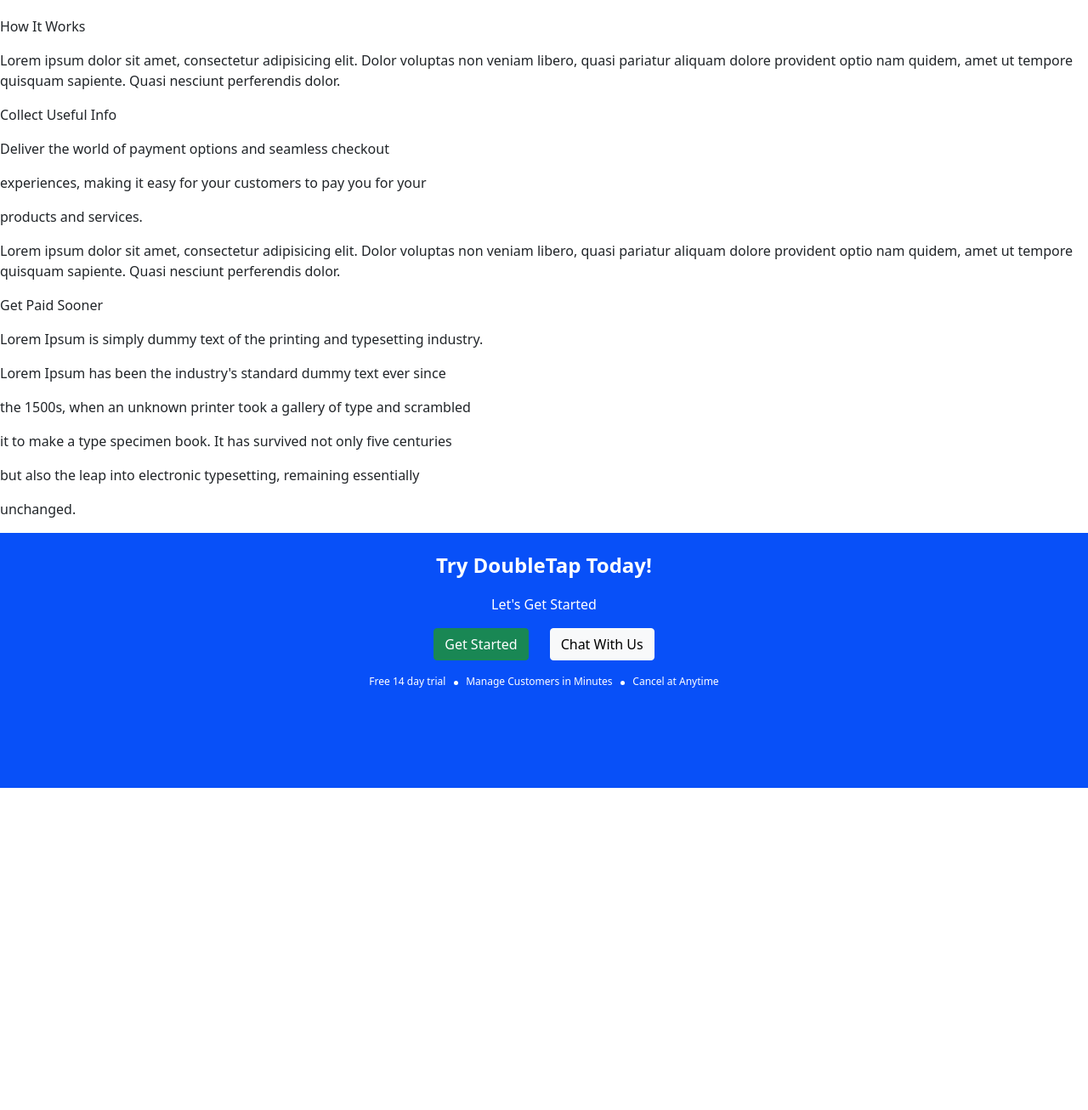
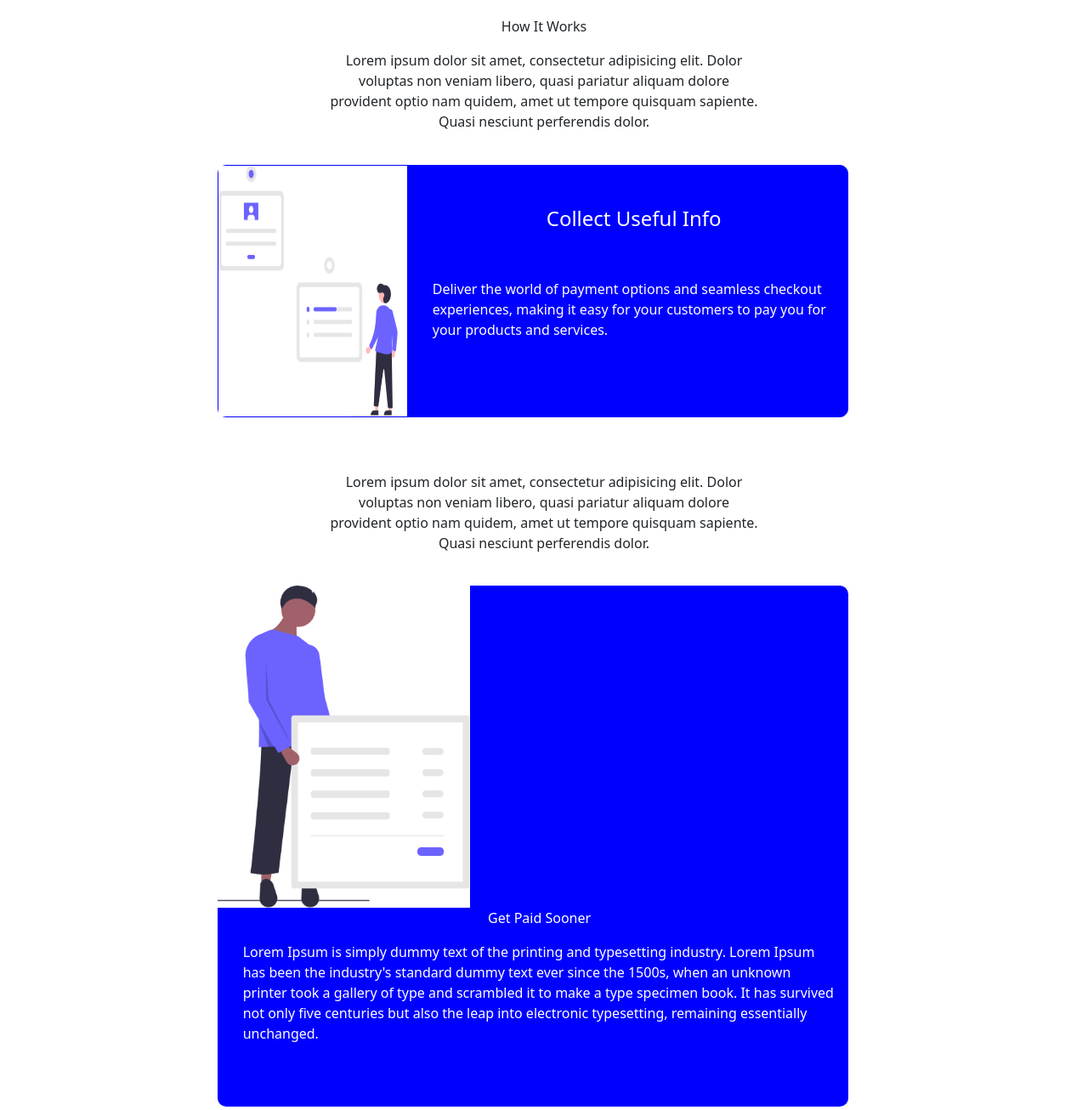
Before and after one commit to KatieHealy1/crm_project, a plain HTML site: page how_it_works/index.html in a window 1280 px wide. Shown: the part 580-1886 px from the top of the page at 85% size. Before the commit the page ends 1507 px from the top, so only its background shows below. Drawn offline with nearby package versions, Linux system fonts and the light colour scheme.

Commit message:
updated how it works

```diff
--- a/how_it_works/css/main.css
+++ b/how_it_works/css/main.css
@@ -68,3 +68,51 @@ a, a:hover{
     border-radius: 50%;
     display: inline-block;
 }
+
+
+.card {
+    flex-direction:row;
+    border-color: blue;
+    background-color: blue;
+    color: white;
+    margin-top: 3%;
+    margin-bottom: 5%;
+    margin-left: 20%;
+    border-radius:10px;
+    text-align: left;
+}
+
+.intro{
+    text-align: center;
+    margin-left: 30%;
+    margin-right: 30%;
+
+}
+
+.card_2 {
+    flex-direction:row;
+    border: none;
+    background-color: blue;
+    color: white;
+    margin-top: 3%;
+    margin-bottom: 5%;
+    margin-left: 20%;
+    border-radius:10px;
+    text-align: left;
+}
+
+.card img{
+    background-color: white;
+    width: 30%;
+}
+
+.card_2 img{
+    background-color: white;
+    width: 40%;
+}
+
+.card_body{
+    padding-left: 4%;
+    padding-right: 2%;
+    padding-bottom: 10%;
+}
--- a/how_it_works/index.html
+++ b/how_it_works/index.html
@@ -81,26 +81,46 @@
     </div>
 
     <!-- Text 1 -->
-    <p>How It Works</p>
-    <p>Lorem ipsum dolor sit amet, consectetur adipisicing elit. Dolor voluptas non veniam libero, quasi pariatur aliquam dolore provident optio nam quidem, amet ut tempore quisquam sapiente. Quasi nesciunt perferendis dolor.</p>
+    <div class="intro">
+    <center><p>How It Works</p>
+    <p>Lorem ipsum dolor sit amet, consectetur adipisicing elit. Dolor voluptas non veniam libero, quasi pariatur aliquam dolore provident optio nam quidem, amet ut tempore quisquam sapiente. Quasi nesciunt perferendis dolor.</p></center>
+    </div>
+    <!-- Card 1 -->
 
-    <!-- Card 1 -->
-    <p>Collect Useful Info</p>
-    <p>Deliver the world of payment options and seamless checkout</p>
-    <p>experiences, making it easy for your customers to pay you for your</p>
-    <p>products and services.</p>
+    <div class="card" style="width:58%; height:40%">
+        <img class="card-img-left" src="./img/Collect-info.png" >
+        <div class="card_body">
+            <br>
+            <br>
+            <center><h4 class="card_title">Collect Useful Info</h4></center>
+            <br>
+            <br>
+            <class="card_subtitle">Deliver the world of payment options and seamless checkout
+                <p>experiences, making it easy for your customers to pay you for your
+                products and services.
+        </div>
+    </div>
+
 
     <!-- Text 2 -->
+    <div class="intro">
     <p>Lorem ipsum dolor sit amet, consectetur adipisicing elit. Dolor voluptas non veniam libero, quasi pariatur aliquam dolore provident optio nam quidem, amet ut tempore quisquam sapiente. Quasi nesciunt perferendis dolor.</p>
+    </div>
+
 
     <!-- Card 2 -->
-    <p>Get Paid Sooner</p>
-    <p>Lorem Ipsum is simply dummy text of the printing and typesetting industry.</p>
-    <p>Lorem Ipsum has been the industry's standard dummy text ever since</p>
-    <p>the 1500s, when an unknown printer took a gallery of type and scrambled</p>
-    <p>it to make a type specimen book.  It has survived not only five centuries</p>
-    <p>but also the leap into electronic typesetting, remaining essentially</p>
-    <p>unchanged.</p>
+    <div class="card_2" style="width:58%; height:40%">
+        <img class="card-img-left" src="./img/Take Payments.png" style="height:20%;">
+        <div class="card_body">
+            <class="card_subtitle"><center><p>Get Paid Sooner</p></center>
+            Lorem Ipsum is simply dummy text of the printing and typesetting industry.
+            Lorem Ipsum has been the industry's standard dummy text ever since
+            the 1500s, when an unknown printer took a gallery of type and scrambled
+            it to make a type specimen book.  It has survived not only five centuries
+            but also the leap into electronic typesetting, remaining essentially
+            unchanged.
+    </div>
+        </div>
 
     <div class="container-fluid text-center">
     <!-- Footer -->
```
Also changed, not shown: how_it_works/img/Collect-info.png (added), how_it_works/img/Take Payments.png (added).
